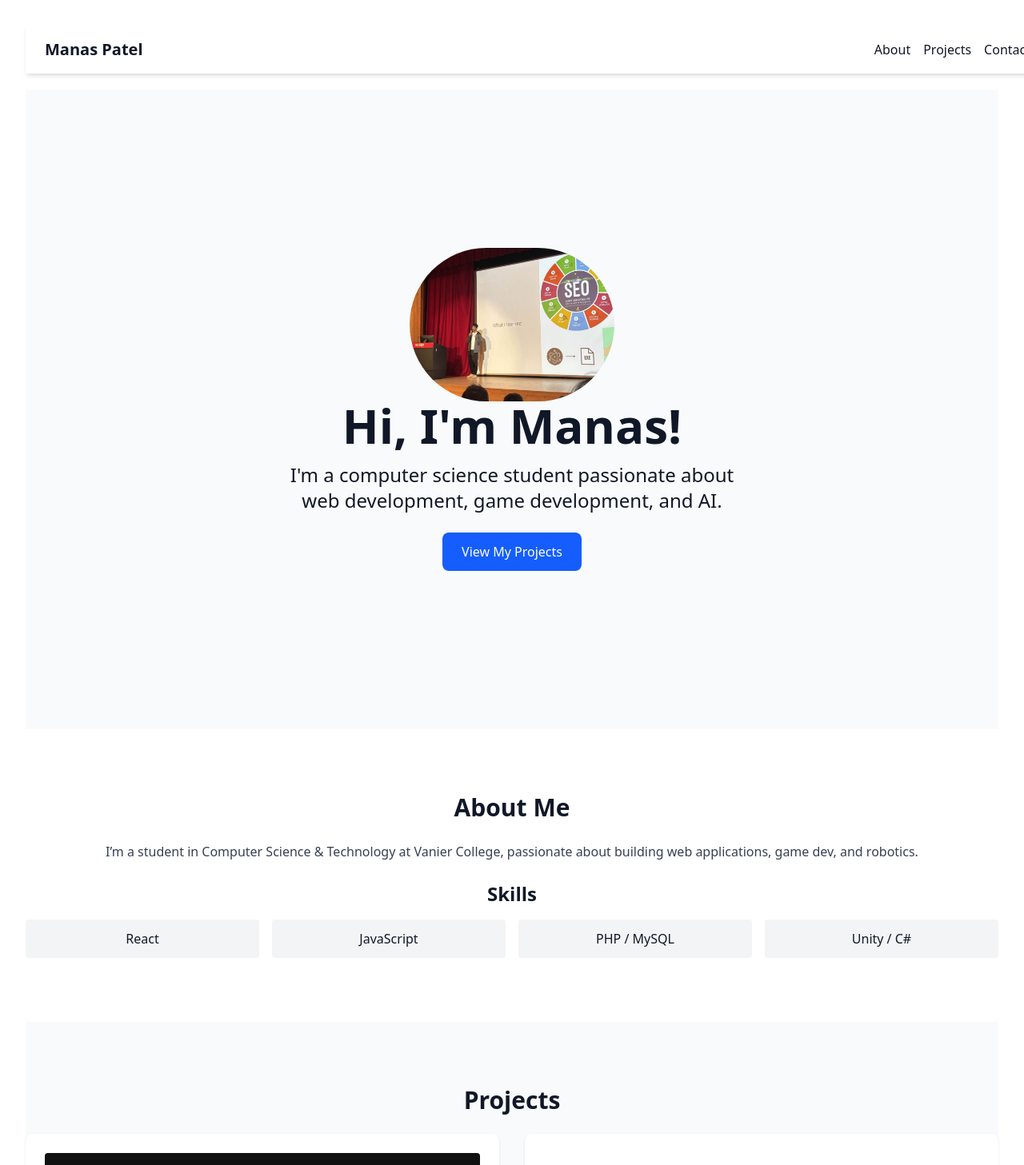
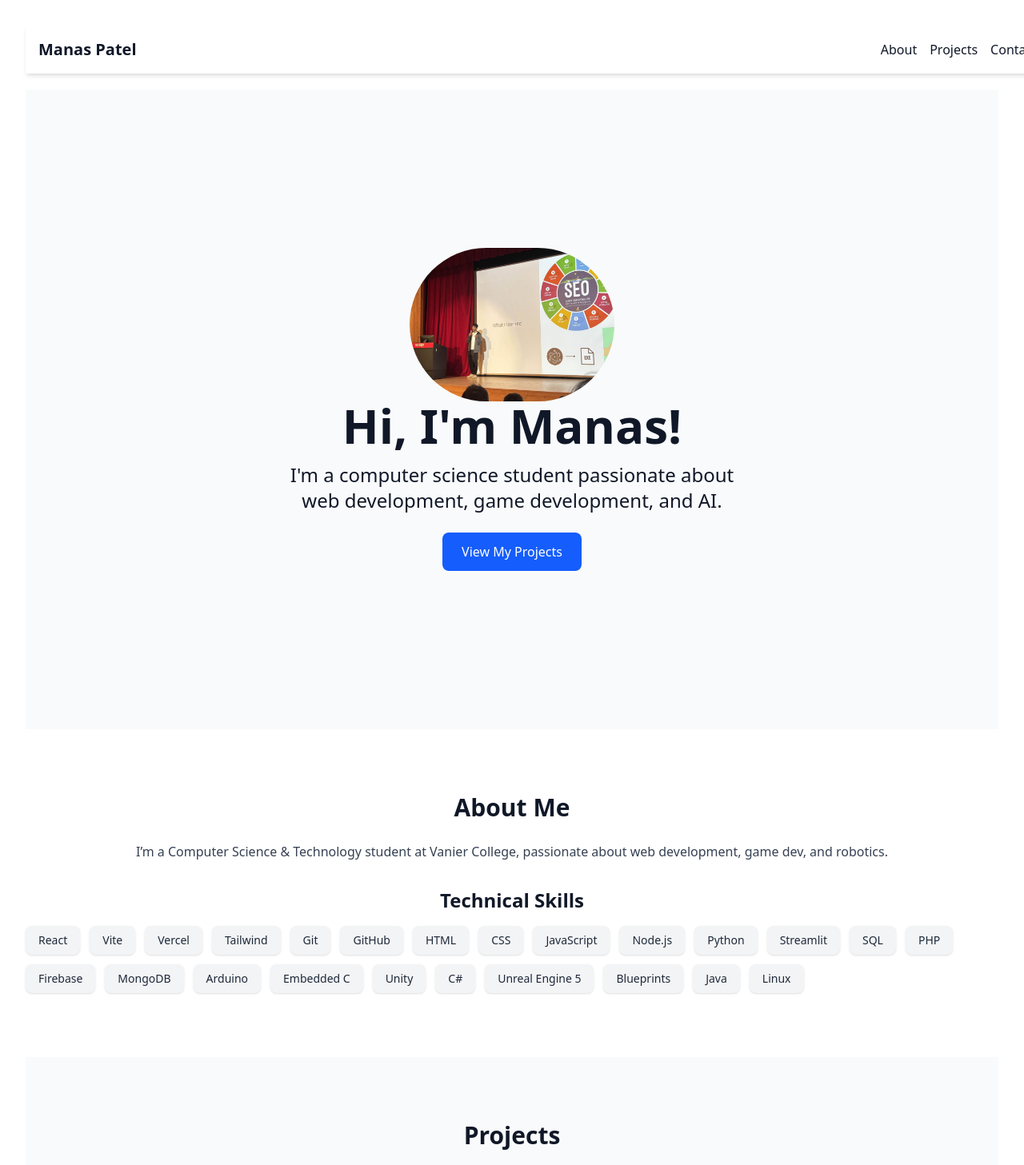
Before and after one commit to overcookedcircuit/manas-portfolio, a React (Vite) app: page /manas-portfolio/ in a window 1280 px wide. Shown: the top 1457 px of the page at 80% size. Built offline with nearby package versions, Linux system fonts and the light colour scheme.

Commit message:
1 more fix left for navbar

```diff
--- a/src/components/About.jsx
+++ b/src/components/About.jsx
@@ -1,23 +1,34 @@
 // src/components/About.jsx
-
 import React from 'react';
 
 export default function About() {
+  const skills = [
+    "React", "Vite", "Vercel", "Tailwind", "Git", "GitHub",
+    "HTML", "CSS", "JavaScript", "Node.js", "Python", "Streamlit",
+    "SQL", "PHP", "Firebase", "MongoDB", "Arduino", "Embedded C",
+    "Unity", "C#", "Unreal Engine 5", "Blueprints", "Java", "Linux"
+  ];
+
   return (
     <section id="about" className="py-20 bg-white">
       <div className="container mx-auto px-6 md:px-0">
         <h2 className="text-3xl font-bold mb-6">About Me</h2>
         <p className="text-gray-700 leading-relaxed">
-          I’m a student in Computer Science & Technology at Vanier College, passionate about building web applications, game dev, and robotics.
+          I’m a Computer Science & Technology student at Vanier College, passionate about web development, game dev, and robotics.
         </p>
-        <div className="mt-6">
-          <h3 className="text-2xl font-semibold">Skills</h3>
-          <ul className="mt-4 grid grid-cols-2 md:grid-cols-4 gap-4">
-            <li className="bg-gray-100 p-3 rounded">React</li>
-            <li className="bg-gray-100 p-3 rounded">JavaScript</li>
-            <li className="bg-gray-100 p-3 rounded">PHP / MySQL</li>
-            <li className="bg-gray-100 p-3 rounded">Unity / C#</li>
-          </ul>
+
+        <div className="mt-8">
+          <h3 className="text-2xl font-semibold mb-4">Technical Skills</h3>
+          <div className="flex flex-wrap gap-3">
+            {skills.map((skill, index) => (
+              <span
+                key={index}
+                className="bg-gray-100 text-gray-800 px-4 py-2 rounded-lg shadow-sm text-sm hover:bg-blue-100 transition"
+              >
+                {skill}
+              </span>
+            ))}
+          </div>
         </div>
       </div>
     </section>
--- a/src/components/Navbar.jsx
+++ b/src/components/Navbar.jsx
@@ -1,18 +1,17 @@
 // src/components/Navbar.jsx
-
 import React from 'react';
 
 export default function Navbar() {
   return (
     <nav className="bg-white shadow-md fixed w-full z-10">
-      <div className="container mx-auto px-6 py-4 flex justify-between items-center">
-        <a href="#" className="text-xl font-bold">Manas Patel</a>
-        <div className="flex gap-4 flex-wrap sm:flex-nowrap">
-          <a href="#about" className="hover:text-blue-500">About</a>
-          <a href="#projects" className="hover:text-blue-500">Projects</a>
-          <a href="#contact" className="hover:text-blue-500">Contact</a>
-        </div>
-      </div>
-    </nav>
+  <div className="max-w-7xl mx-auto px-4 py-4 flex flex-wrap justify-between items-center">
+    <a href="#" className="text-xl font-bold whitespace-nowrap">Manas Patel</a>
+    <div className="flex flex-wrap gap-4">
+      <a href="#about" className="hover:text-blue-500 whitespace-nowrap">About</a>
+      <a href="#projects" className="hover:text-blue-500 whitespace-nowrap">Projects</a>
+      <a href="#contact" className="hover:text-blue-500 whitespace-nowrap">Contact</a>
+    </div>
+  </div>
+</nav>
   );
 }
```
